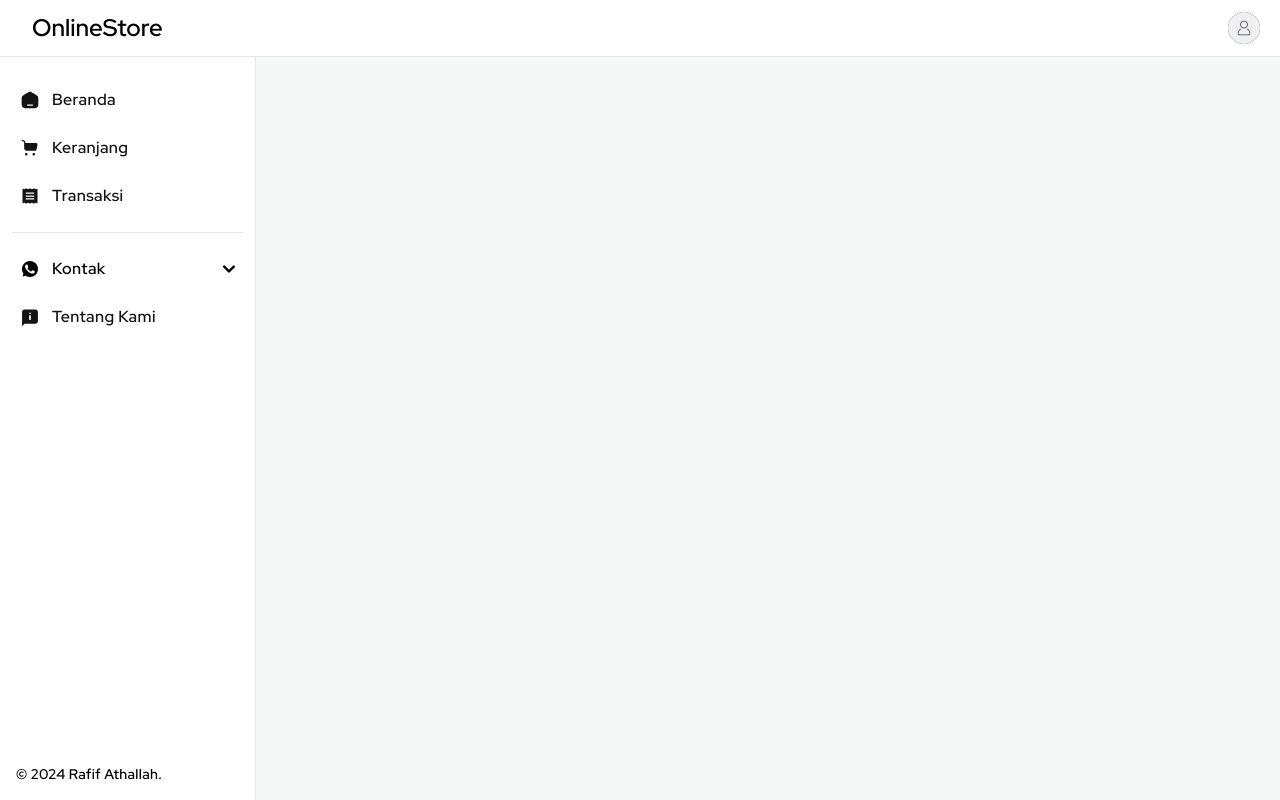
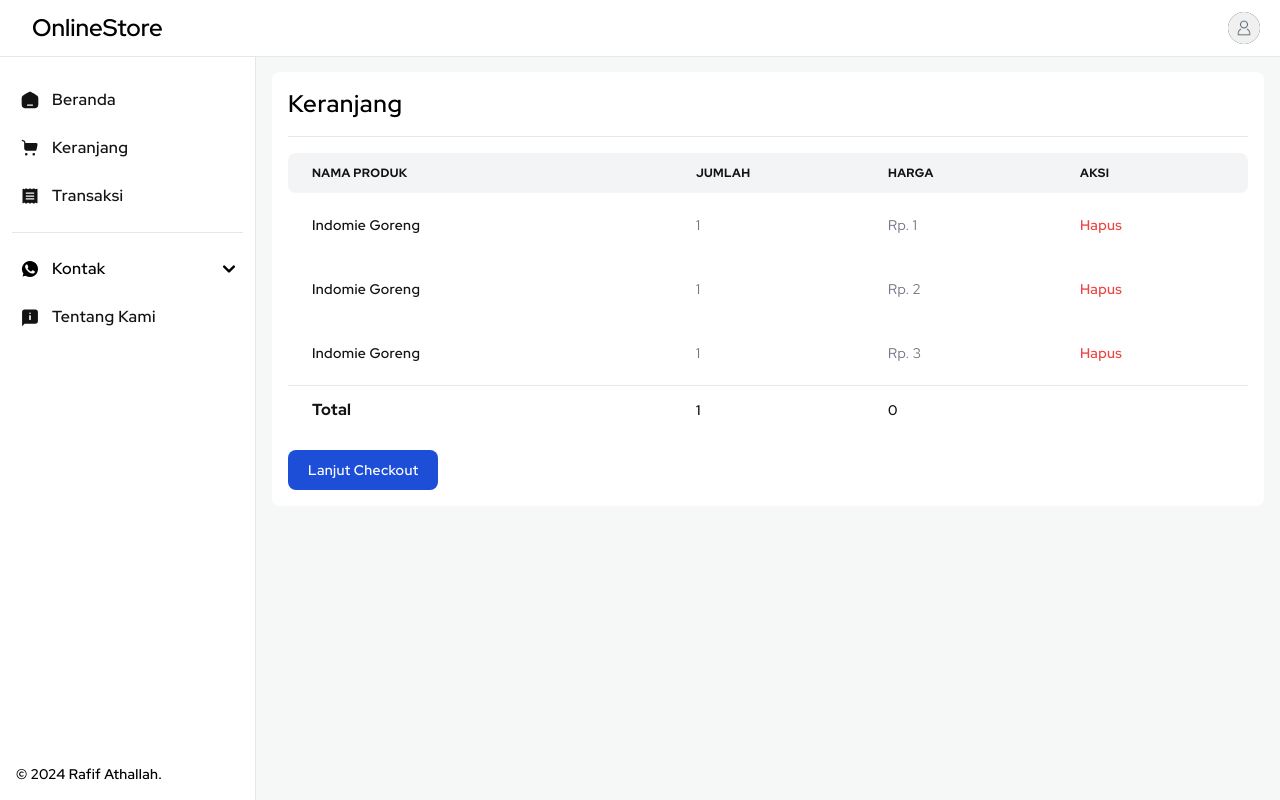
Before and after one commit to zangetsuuuu/ci4-online-shop, a CodeIgniter 4 app: template app/Views/pages/users/cart.php in a window 1280 px wide. Run offline with PHP 8.4 and a stand-in for CodeIgniter, Linux system fonts and the light colour scheme; the template is opened without the code that fills it: most values are stand-ins (such as "Sample title", 1, 10 or a date in 2020); style sheets or scripts are compiled from the project's sources; some libraries are stand-ins or nearby versions.

Commit message:
Style: Update design for cart

```diff
--- a/app/Views/pages/users/cart.php
+++ b/app/Views/pages/users/cart.php
@@ -1,5 +1,61 @@
 <?= $this->extend('layout/template'); ?>
 
 <?= $this->section('content'); ?>
+<div class="min-h-screen">
+    <div class="p-4 sm:ml-64">
+        <div class="h-full bg-white rounded-lg p-4 mt-16 md:mt-14">
+            <h1 class="text-xl md:text-2xl font-semibold tracking-wide">Keranjang</h1>
+            <hr class="my-4">
+            <!-- Cart items -->
+            <div class="relative overflow-x-auto">
+                <table class="w-full text-sm text-left text-gray-500 tracking-wide">
+                    <thead class="text-xs text-myBlack uppercase bg-gray-100">
+                        <tr>
+                            <th scope="col" class="md:w-2/5 px-6 py-3 rounded-s-lg">
+                                Nama Produk
+                            </th>
+                            <th scope="col" class="w-1/5 px-6 py-3">
+                                Jumlah
+                            </th>
+                            <th scope="col" class="w-1/5 px-6 py-3">
+                                Harga
+                            </th>
+                            <th scope="col" class="w-1/5 px-6 py-3 rounded-e-lg">
+                                Aksi
+                            </th>
+                        </tr>
+                    </thead>
+                    <tbody>
+                        <?php for ($j = 1; $j <= 3; $j++) : ?>
+                            <tr>
+                                <th scope="row" class="px-6 py-4 font-medium text-myBlack whitespace-nowrap">
+                                    Indomie Goreng
+                                </th>
+                                <td class="px-6 py-4">
+                                    <input id="quantity" type="number" min="1" value="1" class="w-14 h-8 rounded-md">
+                                </td>
+                                <td class="px-6 py-4">
+                                    Rp. <span id="price" data-original-value="<?= $j; ?>"><?= number_format($j, 0, ',', '.'); ?></span>
+                                </td>
+                                <td class="px-6 py-4">
+                                    <button type="button" class="text-red-500 font-semibold">Hapus</button>
+                                </td>
+                            </tr>
+                        <?php endfor; ?>
+                    </tbody>
+                    <tfoot>
+                        <tr class="font-semibold text-myBlack border-t">
+                            <th scope="row" class="px-6 py-3 text-base">Total</th>
+                            <td id="totalQuantity" class="px-6 py-3">1</td>
+                            <td id="totalPrice" class="px-6 py-3">0</td>
+                        </tr>
+                    </tfoot>
+                </table>
+            </div>
 
+            <!-- Checkout button -->
+            <button class="mt-4 btn-primary">Lanjut Checkout</button>
+        </div>
+    </div>
+</div>
 <?= $this->endSection(); ?>
```
